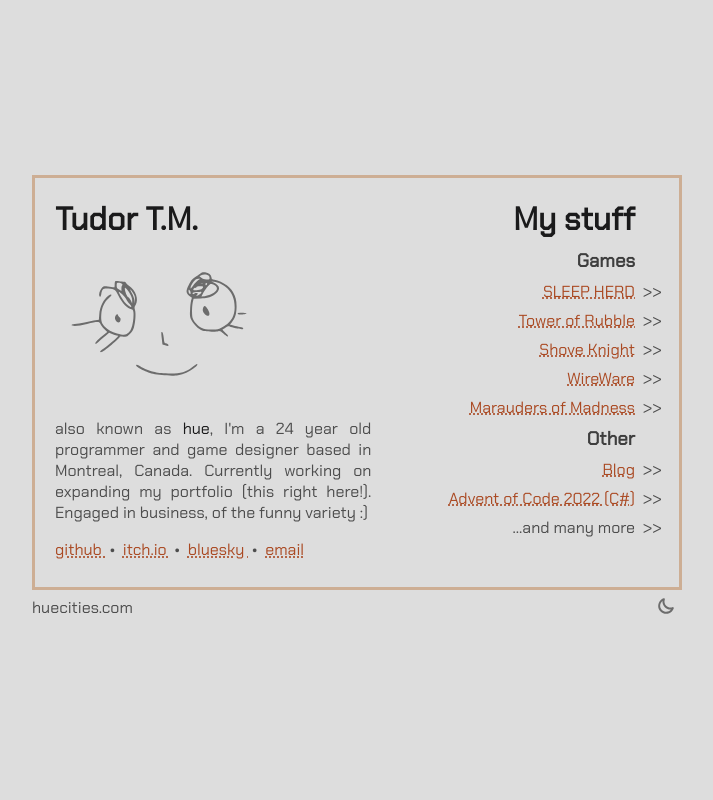
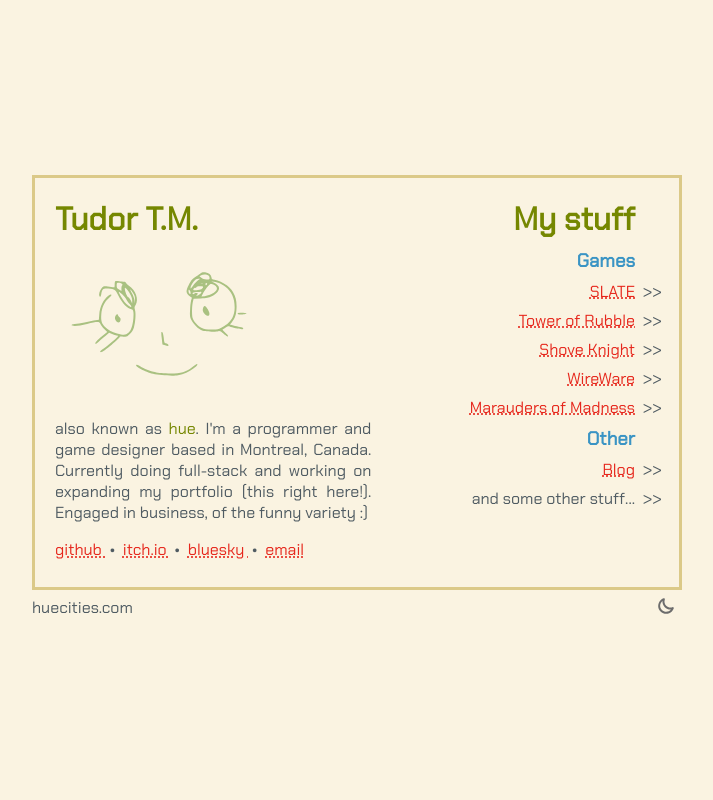
Before and after one commit to huetimes3/personal-site, a PHP site: page / in a window 1280 px wide. Shown: the whole page, without its empty margins (283-996 px from the left). Run offline with PHP 8.4, Linux system fonts and the light colour scheme.

Commit message:
added color change, tweaked some text to be more relevant

```diff
--- a/index.html
+++ b/index.html
@@ -1,6 +1,7 @@
 <!doctype html>
 
 <html lang="en">
+
 <head>
     <meta charset="utf-8">
     <meta name="viewport" content="width=device-width, initial-scale=1">
@@ -32,7 +33,10 @@
             <div id="left" class="col">
                 <h1>Tudor T.M.</h1>
                 <img src="assets/self-portrait.svg" alt="self-portrait" id="self-portrait" onclick="playClownHorn()">
-				<p id="blurb">also known as <span id="username-rainbow">hue</span>, I'm a 24 year old programmer and game designer based in Montreal, Canada. Currently working on expanding my portfolio (this right here!). Engaged in business, of the funny variety :)</p>
+                <p id="blurb">also known as <span id="username-rainbow">hue</span>. I'm a programmer and game designer
+                    based in Montreal, Canada. Currently doing full-stack and working on expanding my portfolio (this
+                    right here!). Engaged
+                    in business, of the funny variety :)</p>
                 <div id="links">
                     <a href="https://github.com/huetimes3" target="_blank" rel="noopener noreferrer">
                         github
@@ -56,7 +60,8 @@
                 <h1>My stuff</h1>
                 <h3>Games</h3>
                 <ul id="games">
-					<li><a href="https://lampkatze.com/">SLEEP HERD</a></li>
+                    <!-- <li><a href="https://lampkatze.com/">SLEEP HERD</a></li> -->
+                    <li><a href="https://vortexb.itch.io/slate">SLATE</a></li>
                     <li><a href="https://huetimes3.itch.io/tower-of-rubble">Tower of Rubble</a></li>
                     <li><a href="https://vortexb.itch.io/shove-knight">Shove Knight</a></li>
                     <li><a href="https://vortexb.itch.io/wireware">WireWare</a></li>
@@ -65,8 +70,8 @@
                 <h3>Other</h3>
                 <ul id="others">
                     <li><a href="./blog/">Blog</a></li>
-					<li><a href="https://github.com/huetimes3/AoC2022">Advent of Code 2022 (C#)</a></li>
-					<li>and many more...</li>
+                    <!-- <li><a href="https://github.com/huetimes3/AoC2022">Advent of Code 2025 (C#)</a></li> -->
+                    <li>...and some other stuff</li>
                 </ul>
             </div>
         </div>
@@ -77,4 +82,5 @@
         </div>
     </div>
 </body>
+
 </html>
--- a/styles.css
+++ b/styles.css
@@ -1,19 +1,65 @@
 :root {
-    --primary-color: #aa4922;
-    --secondary-color: #cdae94;
-    --primary-font-color: #4d4d4d;
-    --secondary-font-color: #3e3e3e;
-    --bg-color: #dddddd;
-    --heading-color: #1a1a1b;
+    /* Shamelessly taken from forestbones, thank you <3 */
+    /* https://github.com/zenbones-theme/zenbones.nvim */
+    /* --yellow : #DDBD7F; */
+    /* --yellow-light: #EDC77A; */
+    /* --beige: #B2A790; */
+    /* --beige-light: #E7DCC4; */
+    /* --green: #A9C181; */
+    /* --green-light: #B0CE7B; */
+    /* --teal: #83C193; */
+    /* --teal-light: #7DD093; */
+    /* --cyan: #7FBCB4; */
+    /* --cyan-light: #7AC9C0; */
+    /* --grey: #2C343A; */
+    /* --grey-light: #45525C; */
+    /* --pink: #D69AB7; */
+    /* --pink-light: #E5A7C4; */
+    /* --red: #E67C7F; */
+    /* --red-light: #ED9294; */
+    --background-1: #FAF3E1;
+    --red-1: #F85550;
+    --green-1: #8DA200;
+    --yellow-1: #DEA000;
+    --blue-1: #3A94C4;
+    --magenta-1: #DF69BA;
+    --cyan-1: #36A87E;
+    --foreground-1: #4F5B62;
+    --background-2: #DBC988;
+    --red-2: #E6271C;
+    --green-2: #758700;
+    --yellow-2: #B98500;
+    --blue-2: #297CA6;
+    --magenta-2: #CA43A3;
+    --cyan-2: #258C67;
+    --foreground-2: #6E7F88;
+
+    /* COLORS ACTUALLY BEING USED (ATM tm) */
+    --primary-color: var(--red-2);
+    --secondary-color: var(--background-2);
+    --primary-font-color: var(--foreground-1);
+    --secondary-font-color: var(--blue-1);
+    --bg-color: var(--background-1);
+    --heading-color: var(--green-2);
 }
 
 [data-theme="dark"] {
-    --primary-color: #9F4D61;
-    --secondary-color: #271a27;
-    --primary-font-color: #4d4d4d;
-    --secondary-font-color: #6c6c6c;
-    --bg-color: #1a1a1b;
-    --heading-color: #dddddd;
+    --background-1: #2C343A;
+    --red-1: #E67C7F;
+    --green-1: #A9C181;
+    --yellow-1: #DDBD7F;
+    --blue-1: #7FBCB4;
+    --magenta-1: #D69AB7;
+    --cyan-1: #83C193;
+    --foreground-1: #E7DCC4;
+    --background-2: #45525C;
+    --red-2: #ED9294;
+    --green-2: #B0CE7B;
+    --yellow-2: #EDC77A;
+    --blue-2: #7AC9C0;
+    --magenta-2: #E5A7C4;
+    --cyan-2: #7DD093;
+    --foreground-2: #B2A790;
 }
 
 * {
```
Also changed, not shown: assets/self-portrait.svg. Lines whose indentation alone changed are shown as unchanged.
